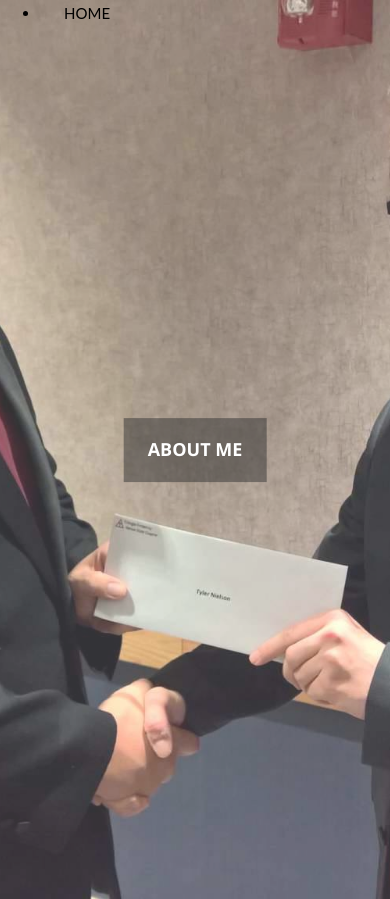
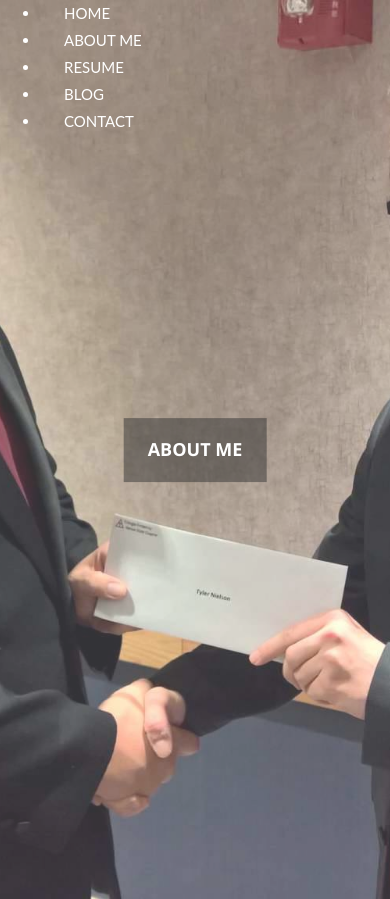
Before and after one commit to tylernielson1/personal-website, a Flask app: page /about in a window 390 px wide. Shown: the top 899 px of the page. Run offline with Flask 2, Linux system fonts and the light colour scheme; some libraries are stand-ins or nearby versions.

Commit message:
fixed linking on mobile. Still need to fix drop down menu on mobile.

```diff
--- a/templates/about.html
+++ b/templates/about.html
@@ -41,13 +41,23 @@
     </style>
 </head>
     <body>
-        <div class="w3-top" style="color:black">
+        <div class="w3-top w3-hide-small" style="color:black">
             <ul class="w3-navbar" id="myNav">
                 <li><a href="{{ url_for('home') }}" class="w3-padding-large">HOME</a></li>
                 <li class="w3-hide-small w3-disabled"><a href="{{ url_for('about') }}" class="w3-padding-large">ABOUT ME</a></li>
                 <li class="w3-hide-small"><a href="{{ url_for('resume') }}" class="w3-padding-large">RESUME</a></li>
                 <li class="w3-hide-small"><a href="{{ url_for('blog') }}" class="w3-padding-large">BLOG</a></li>
                 <li class="w3-hide-small"><a href="{{ url_for('contact') }}" class="w3-padding-large">CONTACT</a></li>
+            </ul>
+        </div>
+
+        <div class="w3-top w3-hide-large w3-hide-medium" style="color:white">
+            <ul class="w3-navbar" id="myNavSmall">
+                <li><a href="{{ url_for('home') }}" class="w3-padding-large">HOME</a></li>
+                <li><a href="{{ url_for('about') }}" class="w3-padding-large">ABOUT ME</a></li>
+                <li><a href="{{ url_for('resume') }}" class="w3-padding-large">RESUME</a></li>
+                <li><a href="{{ url_for('blog') }}" class="w3-padding-large">BLOG</a></li>
+                <li><a href="{{ url_for('contact') }}" class="w3-padding-large">CONTACT</a></li>
             </ul>
         </div>
 
```
Also changed, not shown: templates/contact.html (+17 -5 lines), templates/index.html (+5 -5 lines).
